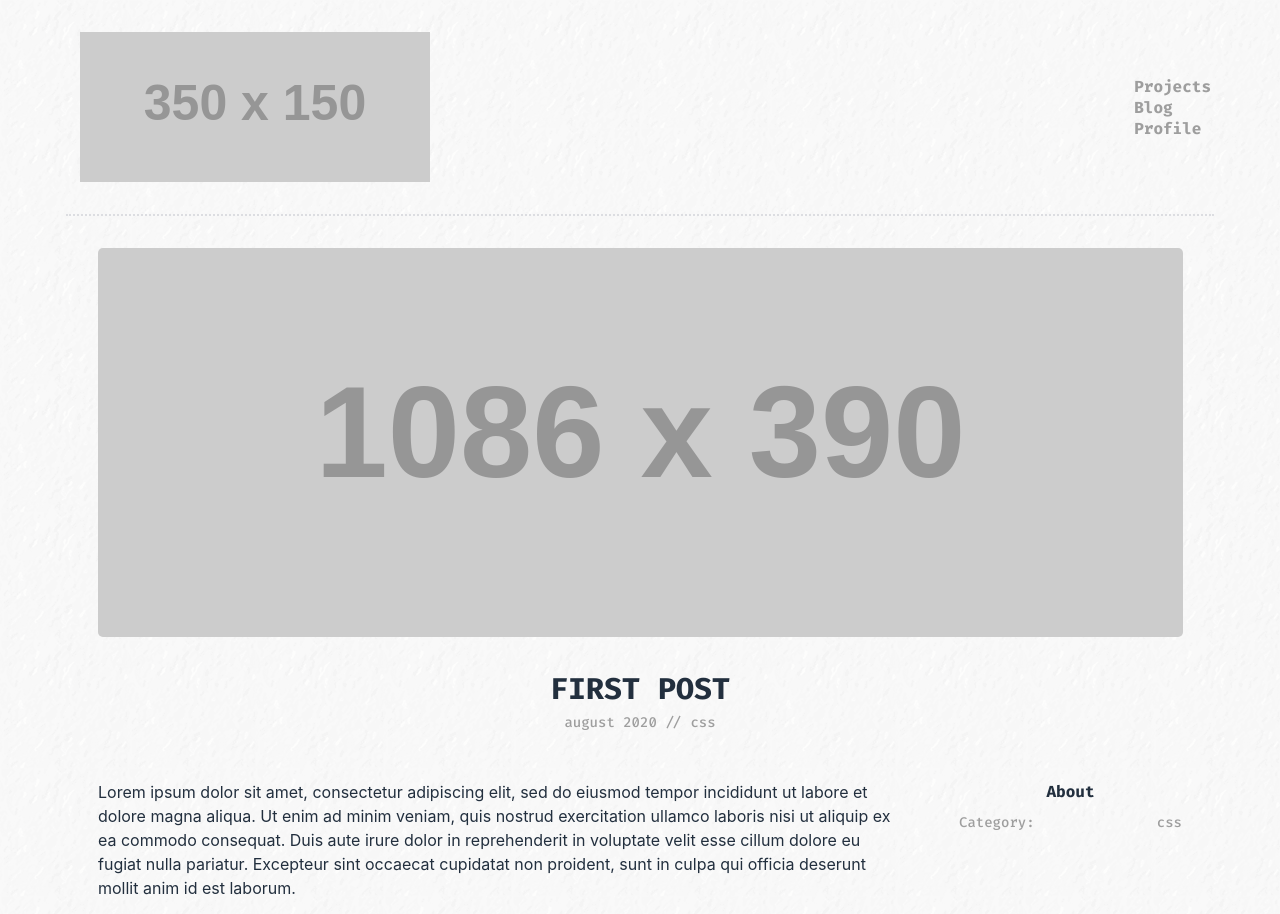
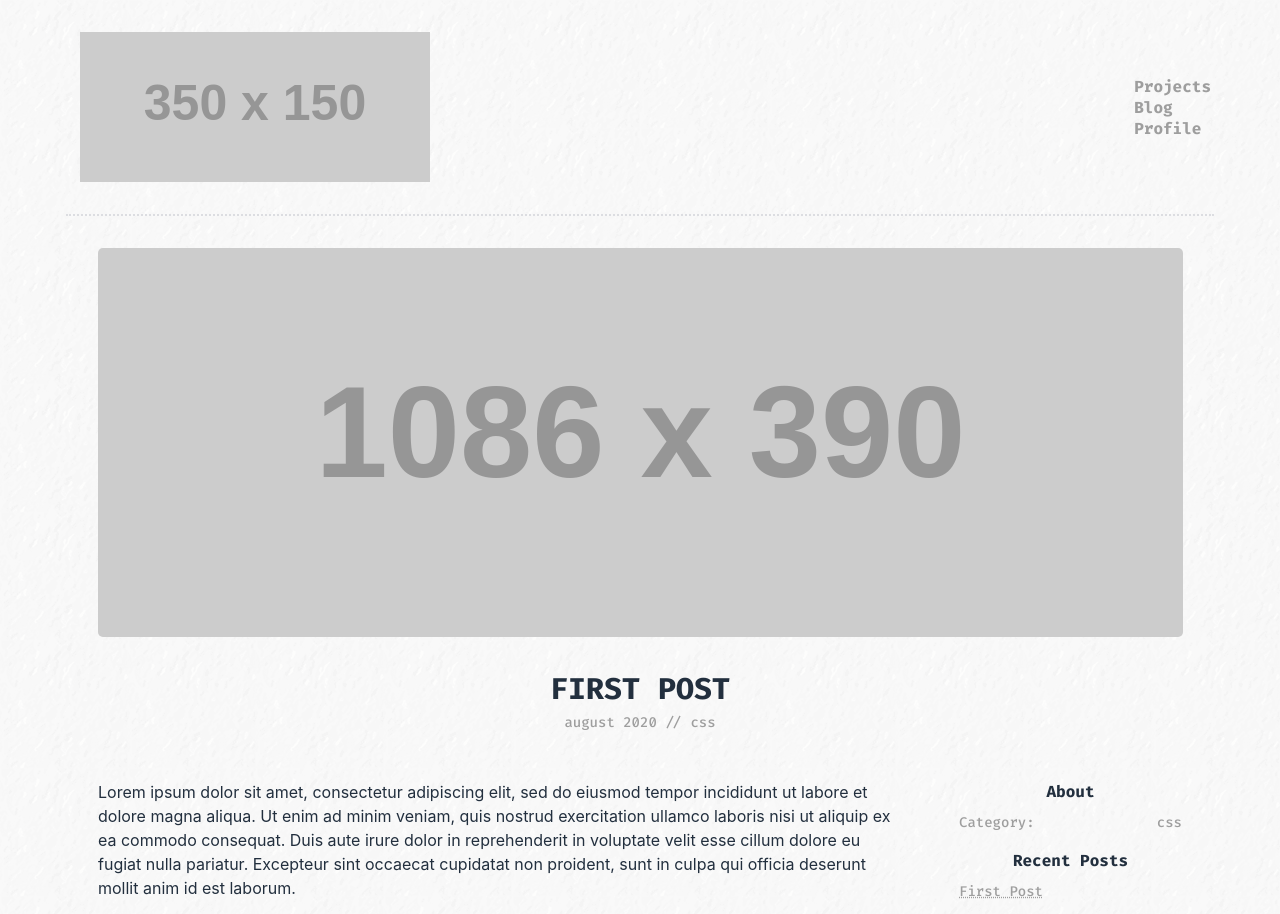
Before and after one commit to serioussirius/serioussirius.github.io, a Jekyll site: the page built from _posts/2020-08-29-first-post.md, in a window 1280 px wide. Shown: the top 914 px of the page. Built offline with Jekyll 4.4.1, drawn with Linux system fonts in a browser that asks for light colours; nearby versions of some CDN libraries; grey boxes are pictures that could not be loaded.

Commit message:
Added recent posts to post page

```diff
--- a/_config.yml
+++ b/_config.yml
@@ -12,9 +12,6 @@ collections:
   projects:
     output: true
     permalink: /projects/:path/
-  categories:
-    output: true
-    permalink: /categories/:path/
   media:
     output: false
 
--- a/_layouts/post.html
+++ b/_layouts/post.html
@@ -25,35 +25,15 @@ layout: page
                 <span class="contentText">{{ page.category }}</span>
             </div>
         </div>
-        <div class="sidebar__related">
-            {% assign maxPost = 5 %}
-            {% assign minTags = 1 %}
-            {% assign maxCount = 0 %}
-
-            {% for post in site.posts %}
-                {% assign sameTags = 0 %}
-                {% assign commonTags = '' %}
-
-                {% for category in posts.categories %}
-                    {% if post.url != page.url %}
-                        {% if page.categories contains category %}
-                            {% assign sameTags = sameTags | plus: 1 %}
-                            {% capture tagmarkup %}<h3 class="subtitle">{{ category }}</h3>{% endcapture %}
-                            {% assign commonTags = commonTags | | append: tagmarkup %}
-                        {% endif %}
-                    {% endif %}
-                {% endfor %}
-
-                {% if sameTags >= minTags %}
-                    <a href="{{ site.baseurl }}{{ post.url }}">{{ post.title }}</a>
-
-                    {% assign maxCount = maxCount | plus: 1 %}
-
-                    {% if maxCount >= maxPosts %}
-                        {% break %}
-                    {% endif %}
-                {% endif %}
-            {% endfor %}
+        <div class="sidebar__recent">
+           <h3 class="section__title subtitle">Recent Posts</h3>
+           <ul class="recent__posts">
+               {% for post in site.posts | offset: 1 limit: 5 %}
+                    <li>
+                        <a href="{{ post.url }}" class="basicLink dotted">{{ post.title }}</a>
+                    </li>
+               {% endfor %}
+           </ul>
         </div>
     </div>
 </div>
```
Also changed, not shown: _categories/css.md (deleted, +0 -4 lines), _categories/html.md (deleted, +0 -3 lines), _includes/post_preview.html (deleted, +0 -28 lines), _layouts/category.html (deleted, +0 -11 lines).
